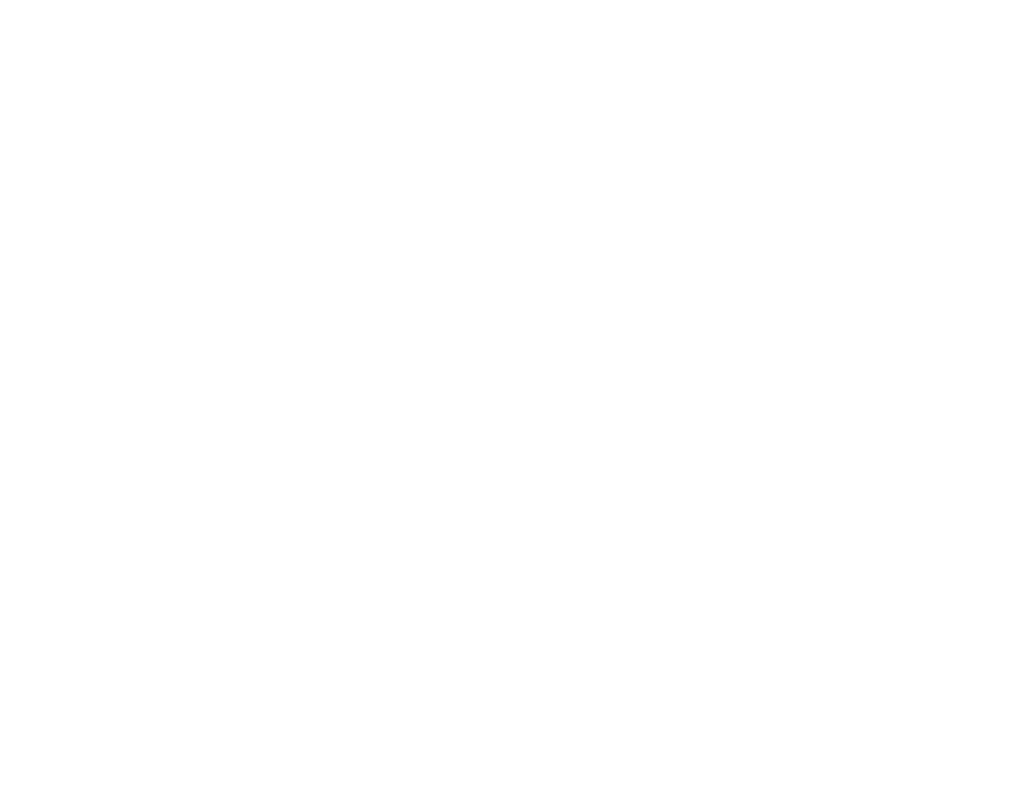
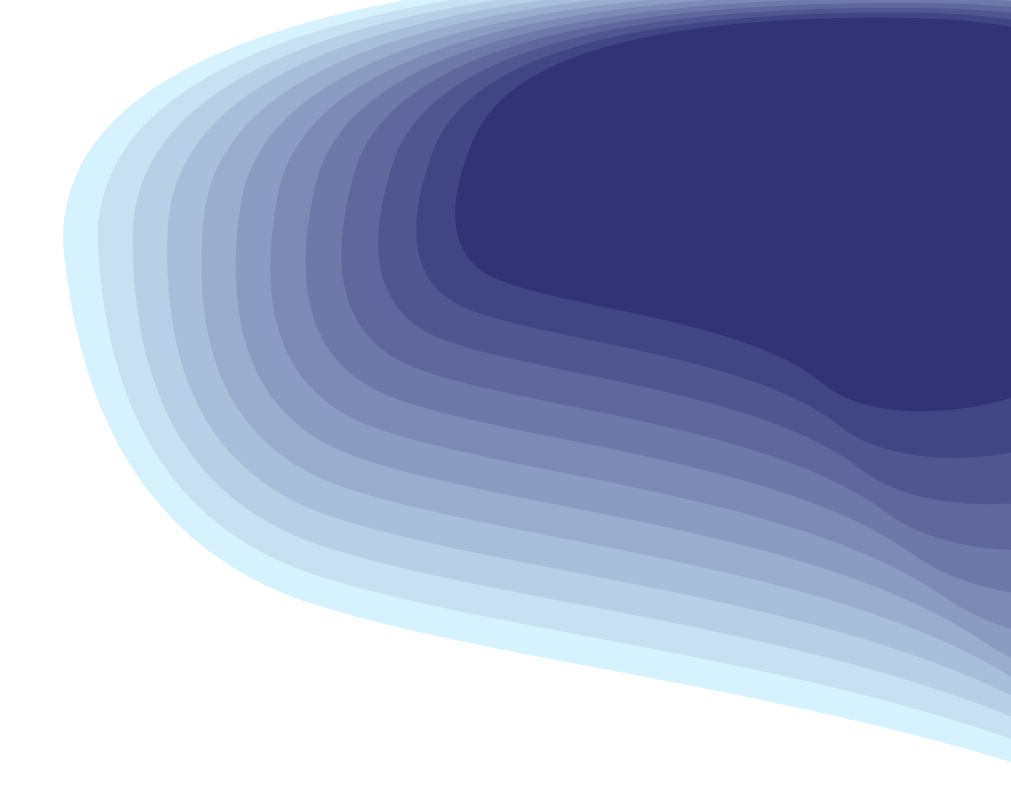
Before and after one commit to NekitCorp/authentication-form, a Next.js app: page / in a window 1280 px wide. Shown: the whole page, without its empty margins (269-1280 px from the left). Built offline with nearby package versions, Linux system fonts and the light colour scheme.

Commit message:
feat: :construction: Start add form

```diff
--- /dev/null
+++ b/src/components/background/Background.tsx
@@ -0,0 +1,106 @@
+type BackgroundProps = {
+    className?: string;
+};
+
+export const Background: React.FC<BackgroundProps> = ({ className }) => {
+    return (
+        <svg
+            className={className}
+            width="100%"
+            height="100%"
+            viewBox="0 0 1200 580"
+            version="1.1"
+            xmlns="http://www.w3.org/2000/svg"
+        >
+            <path
+                d="M734.567 34.372c-28.692 61.724-23.266 100.422 16.275 116.094 59.313 23.508 200.347 32.911 259.299 83.906 58.95 50.994 238.697 11.572 269.438-75.95C1310.32 70.9 1365.669-64 1073.808-64c-194.576 0-307.654 32.79-339.24 98.372h-.001z"
+                fill="#FFFA72"
+                fillRule="nonzero"
+            ></path>
+            <path
+                d="M734.567 34.372c-28.692 61.724-23.266 100.422 16.275 116.094 59.313 23.508 200.347 32.911 259.299 83.906 58.95 50.994 238.697 11.572 269.438-75.95C1310.32 70.9 1365.669-64 1073.808-64c-194.576 0-307.654 32.79-339.24 98.372h-.001z"
+                fill="#FFFA72"
+                fillRule="nonzero"
+                transform="translate(-1800, 60) scale(2.8, 2.8) skewX(30) "
+                style={{ position: 'relative', zIndex: 0, fill: 'rgb(214, 242, 255)' }}
+            ></path>
+            <path
+                d="M734.567 34.372c-28.692 61.724-23.266 100.422 16.275 116.094 59.313 23.508 200.347 32.911 259.299 83.906 58.95 50.994 238.697 11.572 269.438-75.95C1310.32 70.9 1365.669-64 1073.808-64c-194.576 0-307.654 32.79-339.24 98.372h-.001z"
+                fill="#FFFA72"
+                fillRule="nonzero"
+                transform="translate(-1650, 55) scale(2.65, 2.65) skewX(27.5) "
+                style={{ position: 'relative', zIndex: 1, fill: 'rgb(199, 225, 243)' }}
+            ></path>
+            <path
+                d="M734.567 34.372c-28.692 61.724-23.266 100.422 16.275 116.094 59.313 23.508 200.347 32.911 259.299 83.906 58.95 50.994 238.697 11.572 269.438-75.95C1310.32 70.9 1365.669-64 1073.808-64c-194.576 0-307.654 32.79-339.24 98.372h-.001z"
+                fill="#FFFA72"
+                fillRule="nonzero"
+                transform="translate(-1500, 50) scale(2.5, 2.5) skewX(25) "
+                style={{ position: 'relative', zIndex: 2, fill: 'rgb(184, 207, 230)' }}
+            ></path>
+            <path
+                d="M734.567 34.372c-28.692 61.724-23.266 100.422 16.275 116.094 59.313 23.508 200.347 32.911 259.299 83.906 58.95 50.994 238.697 11.572 269.438-75.95C1310.32 70.9 1365.669-64 1073.808-64c-194.576 0-307.654 32.79-339.24 98.372h-.001z"
+                fill="#FFFA72"
+                fillRule="nonzero"
+                transform="translate(-1350, 45) scale(2.3499999999999996, 2.3499999999999996) skewX(22.5) "
+                style={{ position: 'relative', zIndex: 3, fill: 'rgb(169, 190, 218)' }}
+            ></path>
+            <path
+                d="M734.567 34.372c-28.692 61.724-23.266 100.422 16.275 116.094 59.313 23.508 200.347 32.911 259.299 83.906 58.95 50.994 238.697 11.572 269.438-75.95C1310.32 70.9 1365.669-64 1073.808-64c-194.576 0-307.654 32.79-339.24 98.372h-.001z"
+                fill="#FFFA72"
+                fillRule="nonzero"
+                transform="translate(-1200, 40) scale(2.2, 2.2) skewX(20) "
+                style={{ position: 'relative', zIndex: 4, fill: 'rgb(154, 173, 206)' }}
+            ></path>
+            <path
+                d="M734.567 34.372c-28.692 61.724-23.266 100.422 16.275 116.094 59.313 23.508 200.347 32.911 259.299 83.906 58.95 50.994 238.697 11.572 269.438-75.95C1310.32 70.9 1365.669-64 1073.808-64c-194.576 0-307.654 32.79-339.24 98.372h-.001z"
+                fill="#FFFA72"
+                fillRule="nonzero"
+                transform="translate(-1050, 35) scale(2.05, 2.05) skewX(17.5) "
+                style={{ position: 'relative', zIndex: 5, fill: 'rgb(139, 155, 193)' }}
+            ></path>
+            <path
+                d="M734.567 34.372c-28.692 61.724-23.266 100.422 16.275 116.094 59.313 23.508 200.347 32.911 259.299 83.906 58.95 50.994 238.697 11.572 269.438-75.95C1310.32 70.9 1365.669-64 1073.808-64c-194.576 0-307.654 32.79-339.24 98.372h-.001z"
+                fill="#FFFA72"
+                fillRule="nonzero"
+                transform="translate(-900, 30) scale(1.9, 1.9) skewX(15) "
+                style={{ position: 'relative', zIndex: 6, fill: 'rgb(125, 138, 181)' }}
+            ></path>
+            <path
+                d="M734.567 34.372c-28.692 61.724-23.266 100.422 16.275 116.094 59.313 23.508 200.347 32.911 259.299 83.906 58.95 50.994 238.697 11.572 269.438-75.95C1310.32 70.9 1365.669-64 1073.808-64c-194.576 0-307.654 32.79-339.24 98.372h-.001z"
+                fill="#FFFA72"
+                fillRule="nonzero"
+                transform="translate(-750, 25) scale(1.75, 1.75) skewX(12.5) "
+                style={{ position: 'relative', zIndex: 7, fill: 'rgb(110, 121, 169)' }}
+            ></path>
+            <path
+                d="M734.567 34.372c-28.692 61.724-23.266 100.422 16.275 116.094 59.313 23.508 200.347 32.911 259.299 83.906 58.95 50.994 238.697 11.572 269.438-75.95C1310.32 70.9 1365.669-64 1073.808-64c-194.576 0-307.654 32.79-339.24 98.372h-.001z"
+                fill="#FFFA72"
+                fillRule="nonzero"
+                transform="translate(-600, 20) scale(1.6, 1.6) skewX(10) "
+                style={{ position: 'relative', zIndex: 8, fill: 'rgb(95, 103, 156)' }}
+            ></path>
+            <path
+                d="M734.567 34.372c-28.692 61.724-23.266 100.422 16.275 116.094 59.313 23.508 200.347 32.911 259.299 83.906 58.95 50.994 238.697 11.572 269.438-75.95C1310.32 70.9 1365.669-64 1073.808-64c-194.576 0-307.654 32.79-339.24 98.372h-.001z"
+                fill="#FFFA72"
+                fillRule="nonzero"
+                transform="translate(-450, 15) scale(1.45, 1.45) skewX(7.5) "
+                style={{ position: 'relative', zIndex: 9, fill: 'rgb(80, 86, 144)' }}
+            ></path>
+            <path
+                d="M734.567 34.372c-28.692 61.724-23.266 100.422 16.275 116.094 59.313 23.508 200.347 32.911 259.299 83.906 58.95 50.994 238.697 11.572 269.438-75.95C1310.32 70.9 1365.669-64 1073.808-64c-194.576 0-307.654 32.79-339.24 98.372h-.001z"
+                fill="#FFFA72"
+                fillRule="nonzero"
+                transform="translate(-300, 10) scale(1.3, 1.3) skewX(5) "
+                style={{ position: 'relative', zIndex: 10, fill: 'rgb(65, 69, 132)' }}
+            ></path>
+            <path
+                d="M734.567 34.372c-28.692 61.724-23.266 100.422 16.275 116.094 59.313 23.508 200.347 32.911 259.299 83.906 58.95 50.994 238.697 11.572 269.438-75.95C1310.32 70.9 1365.669-64 1073.808-64c-194.576 0-307.654 32.79-339.24 98.372h-.001z"
+                fill="#FFFA72"
+                fillRule="nonzero"
+                transform="translate(-150, 5) scale(1.15, 1.15) skewX(2.5) "
+                style={{ position: 'relative', zIndex: 11, fill: 'rgb(50, 51, 119)' }}
+            ></path>
+        </svg>
+    );
+};
--- /dev/null
+++ b/src/components/form/Form.module.css
@@ -0,0 +1,58 @@
+.visually-hidden {
+    position: absolute !important;
+    width: 1px !important;
+    height: 1px !important;
+    margin: 0 !important;
+    padding: 0 !important;
+    overflow: hidden !important;
+    clip: rect(0 0 0 0) !important;
+    clip-path: inset(50%) !important;
+    border: 0 !important;
+    white-space: nowrap !important;
+}
+
+button {
+    margin-top: 1rem;
+}
+
+.has-js::-ms-reveal {
+    display: none;
+}
+
+.has-js::reveal {
+    display: none;
+}
+
+.reveal-password {
+    padding: 0.2em 1em;
+    text-transform: capitalize;
+    border: none;
+    background: #555;
+    border-radius: 0;
+    display: inline-grid;
+    grid-template-columns: 1fr;
+    grid-template-rows: 1fr;
+    margin-top: 0;
+}
+
+.reveal-password::before {
+    content: attr(data-text-show);
+    grid-area: 1 / 1;
+    height: 0;
+    visibility: hidden;
+}
+
+.submit {
+    margin-top: 2rem;
+}
+
+input {
+    border: 1px solid;
+    padding: 0.3em;
+}
+
+label {
+    display: block;
+    font-size: 1.2rem;
+    margin-top: 1rem;
+}
--- a/src/components/form/Form.tsx
+++ b/src/components/form/Form.tsx
@@ -1,3 +1,44 @@
+import styles from './Form.module.css';
+
 export const Form: React.FC = () => {
-    return <form action=""></form>;
+    return (
+        <form>
+            <div>
+                <label htmlFor="email">Email</label>
+                <input required type="email" id="email" name="email" autoComplete="email" />
+            </div>
+            <div>
+                <label htmlFor="password">Password</label>
+                <input
+                    required
+                    minLength={8}
+                    type="password"
+                    id="password"
+                    className="password-field"
+                    name="password"
+                    aria-describedby="password-minlength"
+                    autoComplete="new-password"
+                />
+                <button
+                    type="button"
+                    hidden
+                    data-pressed="false"
+                    className="reveal-password"
+                    aria-controls="password"
+                    data-text-show="Show password"
+                    data-text-hide="Hide password"
+                >
+                    Show password
+                </button>
+                <span
+                    data-text-shown="Your password is shown"
+                    data-text-hidden="Your password is hidden"
+                    className="visually-hidden password-announce"
+                    aria-live="polite"
+                ></span>
+                <div id="password-minlength">Eight or more characters</div>
+            </div>
+            <button className="submit">Sign up</button>
+        </form>
+    );
 };
--- /dev/null
+++ b/src/components/home-page/HomePage.module.css
@@ -0,0 +1,12 @@
+.container {
+    display: flex;
+    align-items: center;
+    justify-content: center;
+    min-height: 100vh;
+    position: relative;
+}
+
+.background {
+    position: absolute;
+    inset: 0;
+}
--- a/src/components/home-page/HomePage.tsx
+++ b/src/components/home-page/HomePage.tsx
@@ -1,5 +1,12 @@
+import { Background } from '../background/Background';
 import { Form } from '../form/Form';
+import styles from './HomePage.module.css';
 
 export const HomePage: React.FC = () => {
-    return <Form />;
+    return (
+        <main className={styles.container}>
+            <Background className={styles.background} />
+            <Form />
+        </main>
+    );
 };
```
